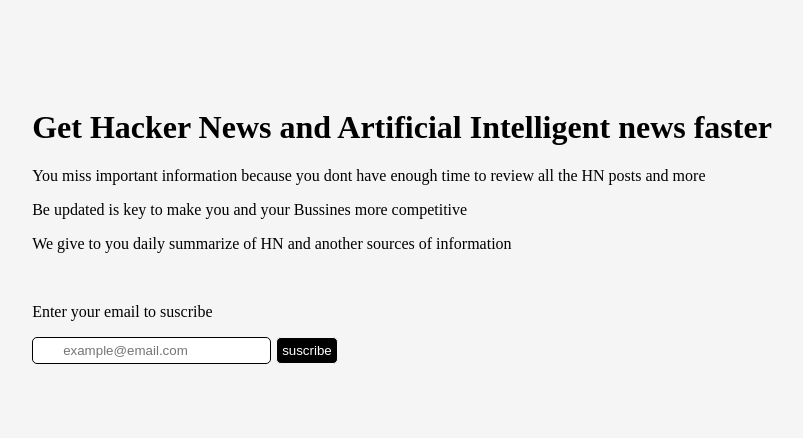
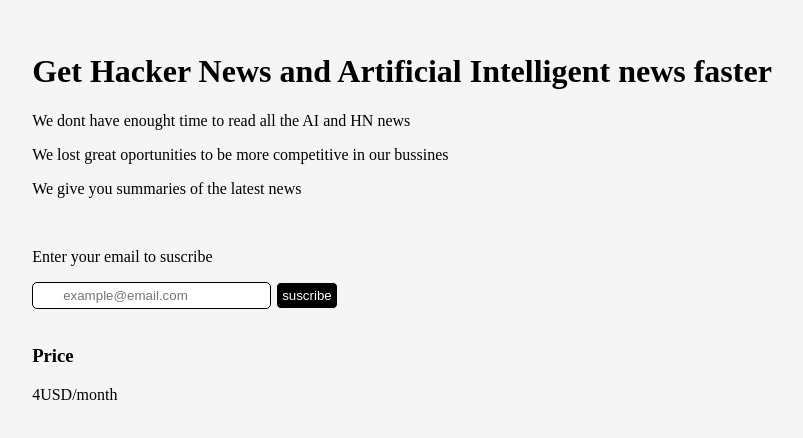
Before and after one commit to juandavidGF/ideas, a Next.js app: page / in a window 1280 px wide. Shown: the part 182-620 px from the top of the page, without its empty margins (246-1049 px from the left). Built offline with nearby package versions, Linux system fonts and the light colour scheme.

Commit message:
update copys

```diff
--- a/src/pages/index.jsx
+++ b/src/pages/index.jsx
@@ -31,14 +31,18 @@
       <main className={styles.main}>
 				<div className='content'>
 					<h1>Get Hacker News and Artificial Intelligent news faster</h1>
-					<p>You miss important information because you dont have enough time to review all the HN posts and more</p>
-					<p>Be updated is key to make you and your Bussines more competitive</p>
-					<p>We give to you daily summarize of HN and another sources of information</p><br/>
+					<p>We dont have enought time to read all the AI and HN news</p>
+					<p>We lost great oportunities to be more competitive in our bussines</p>
+					<p>We give you summaries of the latest news</p><br/>
 					<form onSubmit={handleSubmit} class="suscription">
 						<p>Enter your email to suscribe</p>
 						<input className={styles.email} type="text" id="email" placeholder="example@email.com" pattern="[a-z0-9._%+-]+@[a-z0-9.-]+\.[a-z]{2,4}$" />
 						<button className={styles.suscribe} type="submit">suscribe</button>
-					</form>
+					</form><br/>
+					<div className='price'>
+						<h3>Price</h3>
+						<p>4USD/month</p>
+					</div>
 				</div>
       </main>
     </>
```
